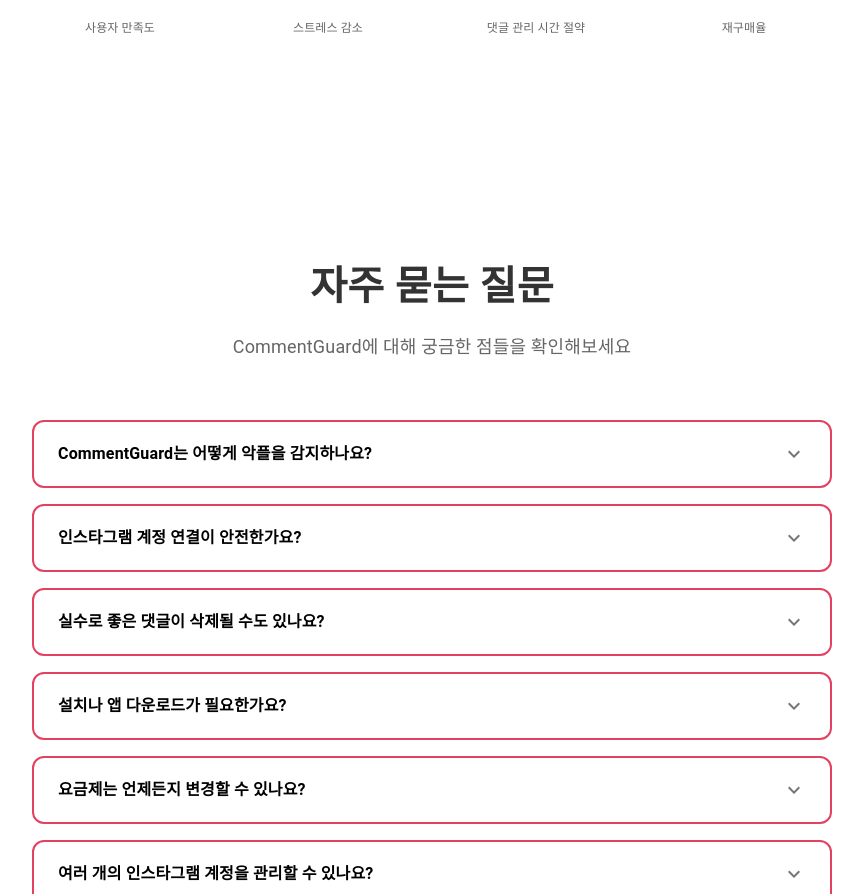
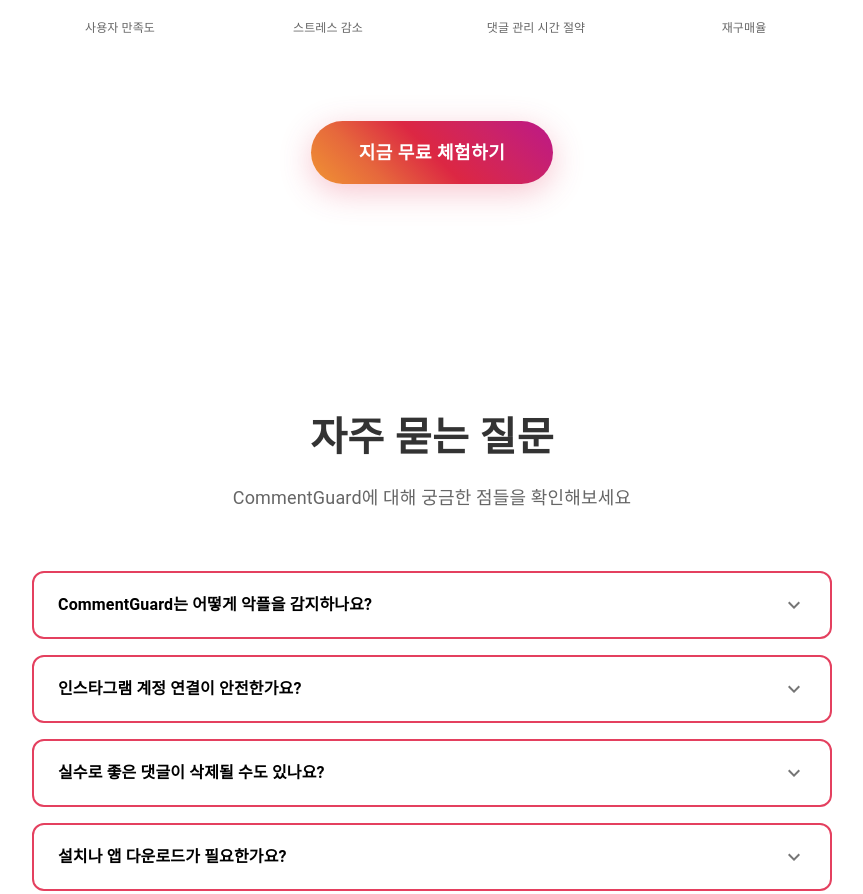
Before and after one commit to LDK1009/macro-hub, a Next.js app in the folder project/: page /instagram in a window 1280 px wide. Shown: the part 6465-7359 px from the top of the page, without its empty margins (208-1071 px from the left). Built offline with nearby package versions, Linux system fonts and the light colour scheme; no server answers; what @mui/material-nextjs would draw is missing.

Commit message:
✨ Feat : 인스타 랜딩페이지 CTA 추가

```diff
--- a/project/src/components/pages/instagram/container/TestimonialSection.tsx
+++ b/project/src/components/pages/instagram/container/TestimonialSection.tsx
@@ -1,4 +1,4 @@
-import { Box, Typography, Card, Avatar, styled } from "@mui/material";
+import { Box, Typography, Card, Avatar, styled, Button } from "@mui/material";
 import Grid2 from "@mui/material/Grid2";
 import { Star, FormatQuote } from "@mui/icons-material";
 
@@ -9,29 +9,28 @@
       <Subtitle>CommentGuard를 사용하고 있는 분들의 생생한 경험담을 들어보세요</Subtitle>
 
       <TestimonialGrid container spacing={4}>
-                <Grid2 size={{ xs: 12, sm: 10, md: 4 }} sx={{ display: 'flex', justifyContent: 'center' }}>
+        <Grid2 size={{ xs: 12, sm: 10, md: 4 }} sx={{ display: "flex", justifyContent: "center" }}>
           <TestimonialCard>
             <QuoteIcon>
-                            <FormatQuote sx={{ fontSize: 32, color: '#E4405F', opacity: 0.3 }} />
+              <FormatQuote sx={{ fontSize: 32, color: "#E4405F", opacity: 0.3 }} />
             </QuoteIcon>
 
             <TestimonialText>
-                            매일 수십 개씩 달리던 악플 때문에 스트레스가 심했는데, CommentGuard 덕분에 이제 콘텐츠 제작에만 집중할 수 있어요. 진짜 신세계입니다!
+              매일 수십 개씩 달리던 악플 때문에 스트레스가 심했는데, CommentGuard 덕분에 이제 콘텐츠 제작에만 집중할 수
+              있어요. 진짜 신세계입니다!
             </TestimonialText>
 
             <RatingSection>
               <Stars>
                 {[1, 2, 3, 4, 5].map((star) => (
-                                    <Star key={star} sx={{ fontSize: 16, color: '#FFD700' }} />
+                  <Star key={star} sx={{ fontSize: 16, color: "#FFD700" }} />
                 ))}
               </Stars>
             </RatingSection>
 
             <UserInfo>
               <UserAvatar>
-                                <Avatar sx={{ width: 48, height: 48, bgcolor: '#E4405F' }}>
-                                    김
-                                </Avatar>
+                <Avatar sx={{ width: 48, height: 48, bgcolor: "#E4405F" }}>김</Avatar>
               </UserAvatar>
               <UserDetails>
                 <UserName>김민지</UserName>
@@ -41,29 +40,28 @@
           </TestimonialCard>
         </Grid2>
 
-                <Grid2 size={{ xs: 12, sm: 10, md: 4 }} sx={{ display: 'flex', justifyContent: 'center' }}>
+        <Grid2 size={{ xs: 12, sm: 10, md: 4 }} sx={{ display: "flex", justifyContent: "center" }}>
           <TestimonialCard>
             <QuoteIcon>
-                            <FormatQuote sx={{ fontSize: 32, color: '#E4405F', opacity: 0.3 }} />
+              <FormatQuote sx={{ fontSize: 32, color: "#E4405F", opacity: 0.3 }} />
             </QuoteIcon>
 
             <TestimonialText>
-                            쇼핑몰 계정에 경쟁업체에서 올리는 악성 댓글들이 정말 골치였는데, 자동으로 걸러져서 브랜드 이미지가 확실히 좋아졌어요. 매출도 늘었고요!
+              쇼핑몰 계정에 경쟁업체에서 올리는 악성 댓글들이 정말 골치였는데, 자동으로 걸러져서 브랜드 이미지가 확실히
+              좋아졌어요. 매출도 늘었고요!
             </TestimonialText>
 
             <RatingSection>
               <Stars>
                 {[1, 2, 3, 4, 5].map((star) => (
-                                    <Star key={star} sx={{ fontSize: 16, color: '#FFD700' }} />
+                  <Star key={star} sx={{ fontSize: 16, color: "#FFD700" }} />
                 ))}
               </Stars>
             </RatingSection>
 
             <UserInfo>
               <UserAvatar>
-                                <Avatar sx={{ width: 48, height: 48, bgcolor: '#666666' }}>
-                                    박
-                                </Avatar>
+                <Avatar sx={{ width: 48, height: 48, bgcolor: "#666666" }}>박</Avatar>
               </UserAvatar>
               <UserDetails>
                 <UserName>박서준</UserName>
@@ -73,29 +71,28 @@
           </TestimonialCard>
         </Grid2>
 
-                <Grid2 size={{ xs: 12, sm: 10, md: 4 }} sx={{ display: 'flex', justifyContent: 'center' }}>
+        <Grid2 size={{ xs: 12, sm: 10, md: 4 }} sx={{ display: "flex", justifyContent: "center" }}>
           <TestimonialCard>
             <QuoteIcon>
-                            <FormatQuote sx={{ fontSize: 32, color: '#E4405F', opacity: 0.3 }} />
+              <FormatQuote sx={{ fontSize: 32, color: "#E4405F", opacity: 0.3 }} />
             </QuoteIcon>
 
             <TestimonialText>
-                            브랜드 공식 계정 관리가 정말 힘들었는데, CommentGuard가 24시간 자동으로 관리해주니까 업무 효율이 엄청 올라갔어요. 고객들도 깨끗한 환경을 좋아해요.
+              브랜드 공식 계정 관리가 정말 힘들었는데, CommentGuard가 24시간 자동으로 관리해주니까 업무 효율이 엄청
+              올라갔어요. 고객들도 깨끗한 환경을 좋아해요.
             </TestimonialText>
 
             <RatingSection>
               <Stars>
                 {[1, 2, 3, 4, 5].map((star) => (
-                                    <Star key={star} sx={{ fontSize: 16, color: '#FFD700' }} />
+                  <Star key={star} sx={{ fontSize: 16, color: "#FFD700" }} />
                 ))}
               </Stars>
             </RatingSection>
 
             <UserInfo>
               <UserAvatar>
-                                <Avatar sx={{ width: 48, height: 48, bgcolor: '#666666' }}>
-                                    이
-                                </Avatar>
+                <Avatar sx={{ width: 48, height: 48, bgcolor: "#666666" }}>이</Avatar>
               </UserAvatar>
               <UserDetails>
                 <UserName>이소영</UserName>
@@ -134,6 +131,18 @@
             </StatItem>
           </Grid2>
         </StatsGrid>
+        <CTAButton
+          variant="contained"
+          size="large"
+          onClick={() => {
+            window.open("https://naver.me/xum7Y6dN", "_blank");
+          }}
+          sx={{
+            marginTop: 8,
+          }}
+        >
+          지금 무료 체험하기
+        </CTAButton>
       </StatsContainer>
     </Container>
   );
@@ -204,7 +213,7 @@
   display: flex;
   flex-direction: column;
   border-radius: 20px;
-    border: 2px solid #E4405F;
+  border: 2px solid #e4405f;
   background: #ffffff;
   box-shadow: none;
   transition: all 0.3s ease;
@@ -245,13 +254,9 @@
   gap: 12px;
 `;
 
-const UserAvatar = styled(Box)`
+const UserAvatar = styled(Box)``;
 
-`;
-
-const UserDetails = styled(Box)`
-
-`;
+const UserDetails = styled(Box)``;
 
 const UserName = styled(Typography)`
   font-size: 0.875rem;
@@ -311,7 +316,7 @@
 const StatNumber = styled(Typography)`
   font-size: 2rem;
   font-weight: 700;
-    color: #E4405F;
+  color: #e4405f;
   margin-bottom: 8px;
 
   @media (max-width: 600px) {
@@ -328,3 +333,24 @@
     font-size: 0.7rem;
   }
 `;
+
+const CTAButton = styled(Button)`
+  background: linear-gradient(45deg, #f09433 0%, #e6683c 25%, #dc2743 50%, #cc2366 75%, #bc1888 100%);
+  padding: 16px 48px;
+  font-size: 1.125rem;
+  font-weight: 700;
+  border-radius: 50px;
+  margin-bottom: 24px;
+  box-shadow: 0 8px 32px rgba(228, 64, 95, 0.3);
+
+  &:hover {
+    background: linear-gradient(45deg, #e08429 0%, #d55832 25%, #cb1e39 50%, #bb155c 75%, #ab077e 100%);
+    transform: translateY(-2px);
+    box-shadow: 0 12px 40px rgba(228, 64, 95, 0.4);
+  }
+
+  @media (max-width: 600px) {
+    padding: 14px 32px;
+    font-size: 1rem;
+  }
+`;
```
Lines whose indentation alone changed are shown as unchanged.
